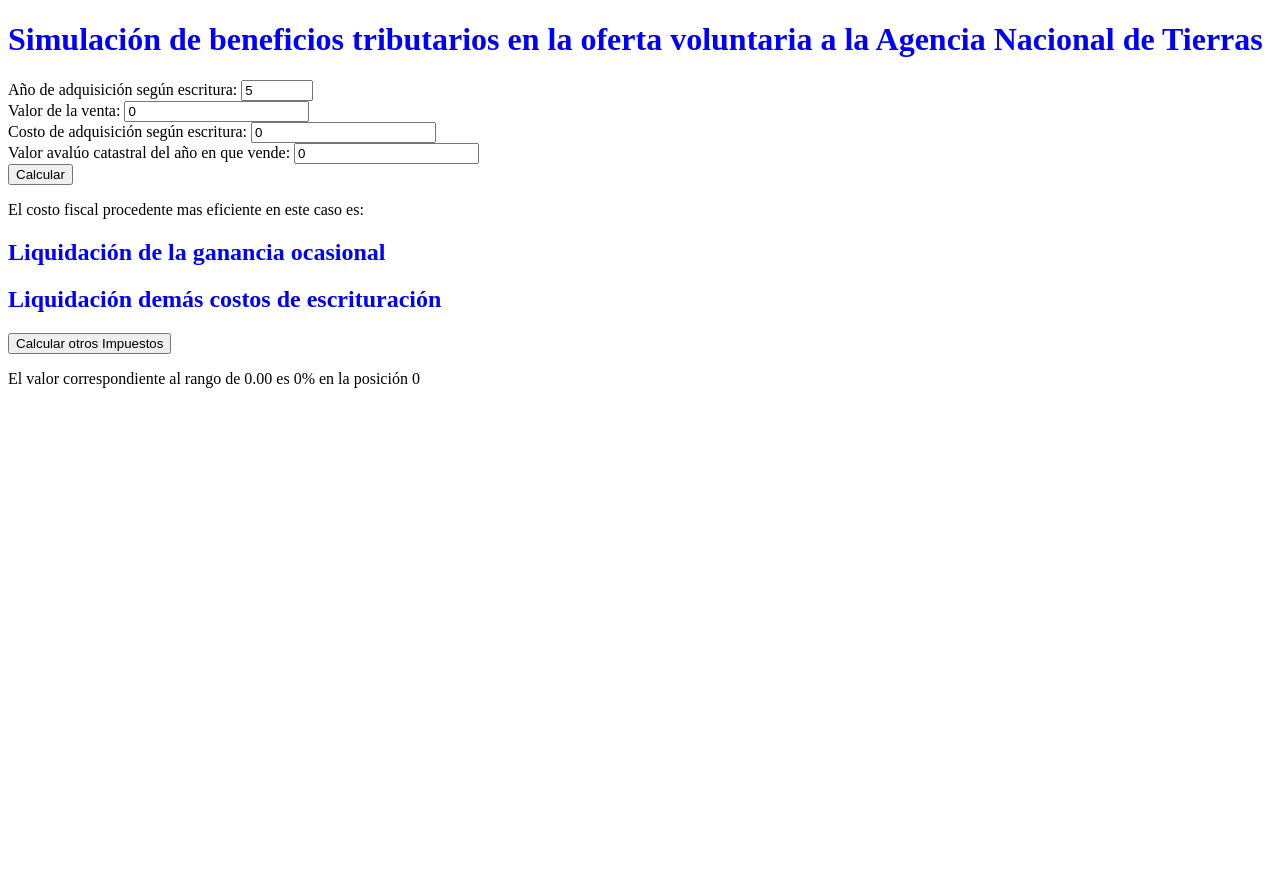
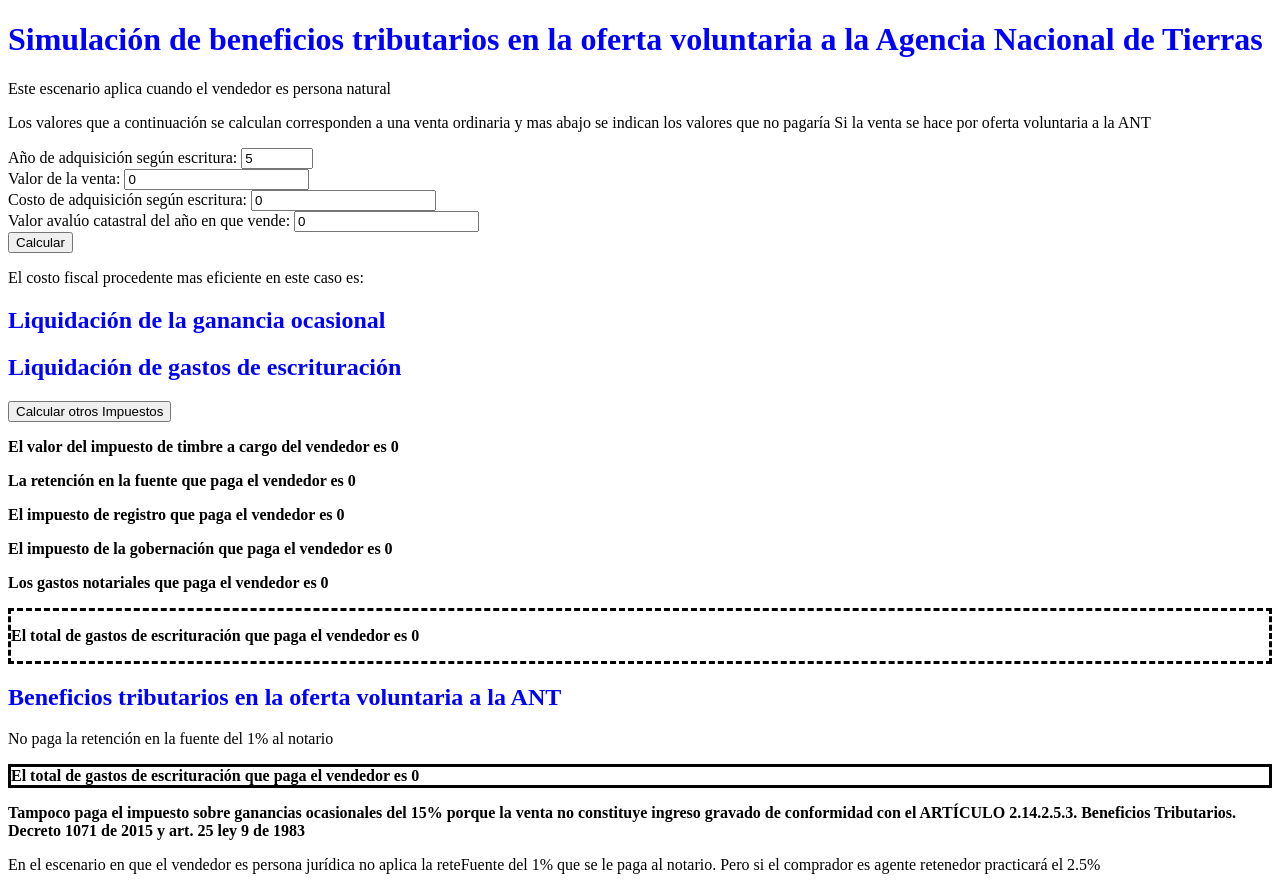
Before and after one commit to Edinsonpb/ant, a plain HTML site: page index.html in a window 1280 px wide. Both pictures are taken after typing "5", "Sample", "Sample", "Sample" into the empty fields and a click on the button "Calcular otros Impuestos". Before the commit the page ends 800 px from the top, so only its background shows below. Drawn offline with Linux system fonts and the light colour scheme.

Commit message:
terminado el proceso

```diff
--- a/datos/index.js
+++ b/datos/index.js
@@ -35,7 +35,7 @@
     for (const rango in rangos) {
         const [min, max] = rango.split('-').map(Number);
         if (value >= min && value <= max) {
-            return { value: rangos[rango], position: position };
+            return { value: parseFloat(rangos[rango]), position: position };
         }
         position++;
     }
@@ -74,16 +74,38 @@
     calculateImpuestosButton.addEventListener('click', async () => {
         const value1 = parseFloat(document.getElementById('value1').value.replace(/\./g, '').replace(',', '.'));
         const impuestoTimbre = await fetchImpuestoTimbre();
+        let valor_impuesto_timbre = 0;
         if (impuestoTimbre !== null) {
             const value1DivUVT = (value1 / uvt_vigente).toFixed(2);
             const rangoResult = getRangoValue(impuestoTimbre, value1DivUVT);
             if (rangoResult !== null) {
-                document.getElementById('rango-value').textContent = `El valor correspondiente al rango de ${value1DivUVT} es ${rangoResult.value} en la posición ${rangoResult.position}`;
+                let valor_impuesto_timbre;
+                if (rangoResult.position === 0) {
+                    valor_impuesto_timbre = value1DivUVT * rangoResult.value;
+                } else if (rangoResult.position === 1) {
+                    valor_impuesto_timbre = ((value1DivUVT - 20000) * rangoResult.value / 100) / 2 * uvt_vigente;
+                } else if (rangoResult.position === 2) {
+                    valor_impuesto_timbre = (((value1DivUVT - 50000) * rangoResult.value / 100) + (30000 * 0.015)) / 2 * uvt_vigente;
+                }
+                valor_impuesto_timbre = Math.round(valor_impuesto_timbre);
+                document.getElementById('rango-value').textContent = `El valor del impuesto de timbre a cargo del vendedor es ${new Intl.NumberFormat('es-CO').format(valor_impuesto_timbre)}`;
             } else {
                 document.getElementById('rango-value').textContent = 'No se encontró un rango correspondiente';
             }
         } else {
             document.getElementById('rango-value').textContent = 'Error al cargar el impuesto de timbre';
         }
+        const reteFuente = value1 * 1 / 100;
+        document.getElementById('reteFuente').textContent = `La retención en la fuente que paga el vendedor es ${new Intl.NumberFormat('es-CO').format(reteFuente)}`;
+        const impoRegistro = Math.round(value1 * 1.104 / 100 / 2);
+        document.getElementById('impo_Registro').textContent = `El impuesto de registro que paga el vendedor es ${new Intl.NumberFormat('es-CO').format(impoRegistro)}`;
+        const impoGobernacion = Math.round(value1 * 1 / 100 / 2);
+        document.getElementById('impo_Gobernacion').textContent = `El impuesto de la gobernación que paga el vendedor es ${new Intl.NumberFormat('es-CO').format(impoGobernacion)}`;
+        const gastos_Notariales = Math.round(value1 * 0.54 / 100);
+        document.getElementById('gastos_Notariales').textContent = `Los gastos notariales que paga el vendedor es ${new Intl.NumberFormat('es-CO').format(gastos_Notariales)}`;
+        const total_Gastos = valor_impuesto_timbre + reteFuente + impoRegistro + impoGobernacion + gastos_Notariales;
+        document.getElementById('total_Gastos').textContent = `El total de gastos de escrituración que paga el vendedor es ${new Intl.NumberFormat('es-CO').format(total_Gastos)}`;
+        const gastos_Netos = total_Gastos - reteFuente;
+        document.getElementById('gastos_Netos').textContent = `El total de gastos de escrituración que paga el vendedor es ${new Intl.NumberFormat('es-CO').format(gastos_Netos)}`;
     });
 });
--- a/index.html
+++ b/index.html
@@ -11,6 +11,10 @@
     <header>
         <h1>Simulación de beneficios tributarios en la oferta voluntaria
             a la Agencia Nacional de Tierras</h1>
+            <p>Este escenario aplica cuando el vendedor es persona natural</p>
+            <p>Los valores que a continuación se calculan corresponden a una venta
+                 ordinaria y mas abajo se indican los valores que no pagaría Si la
+                 venta se hace por oferta voluntaria a la ANT</p>
     </header>
     <main>
         <form id="benefits-form">
@@ -37,10 +41,34 @@
             <h2>Liquidación de la ganancia ocasional</h2>
             <p id="ganancia-result"></p>
             <p class="relevante" id="impuesto-ganancia-ocasional"></p>
-            <h2>Liquidación demás costos de escrituración</h2>
+            <h2>Liquidación de gastos de escrituración</h2>
             <button type="button" id="calculate-impuestos">Calcular otros Impuestos</button>
-            <p id="rango-value"></p>
+            <p class="relevante" id="rango-value"></p>
+            <p class="relevante" id="reteFuente"></p>
+            <p class="relevante" id="impo_Registro"></p>
+            <p class="relevante" id="impo_Gobernacion"></p>
+            <p class="relevante" id="gastos_Notariales"></p>
         </section>
+
+        <section id="total">
+            <p class="relevante" id="total_Gastos"></p>
+        </section>
+
+        <section id="beneficios">
+            <h2>Beneficios tributarios en la oferta voluntaria a la ANT</h2>
+            <p>No paga la retención en la fuente del 1% al notario</p>
+            <p class="relevante" id="gastos_Netos"></p>
+            <p class="relevante" >Tampoco paga el impuesto sobre ganancias
+                ocasionales del 15% porque la venta no constituye ingreso gravado
+            de conformidad con el ARTÍCULO 2.14.2.5.3. Beneficios Tributarios.
+            Decreto 1071 de 2015 y art. 25 ley 9 de 1983</p>
+        </section>
+
     </main>
+    <footer>
+        <p>En el escenario en que el vendedor es persona jurídica no aplica la
+            reteFuente del 1% que se le paga al notario. Pero si el comprador es agente
+        retenedor practicará el 2.5%</p>
+    </footer>
 </body>
 </html>
--- a/styles/index.css
+++ b/styles/index.css
@@ -5,3 +5,11 @@
 .relevante {
     font-weight: bold;
 }
+
+#total {
+    border-style: dashed;
+}
+
+#gastos_Netos {
+    border-style: solid;
+}
```
